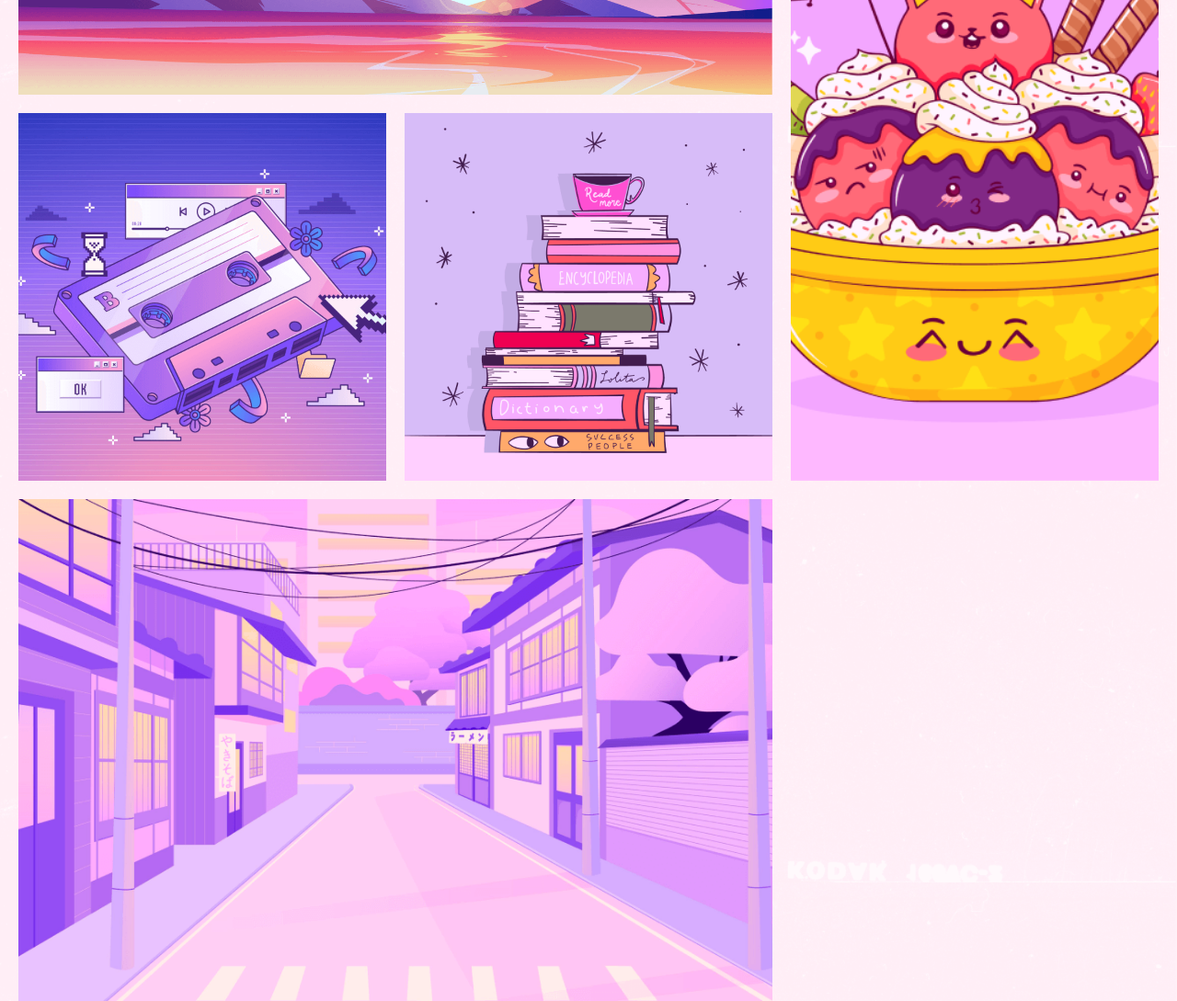
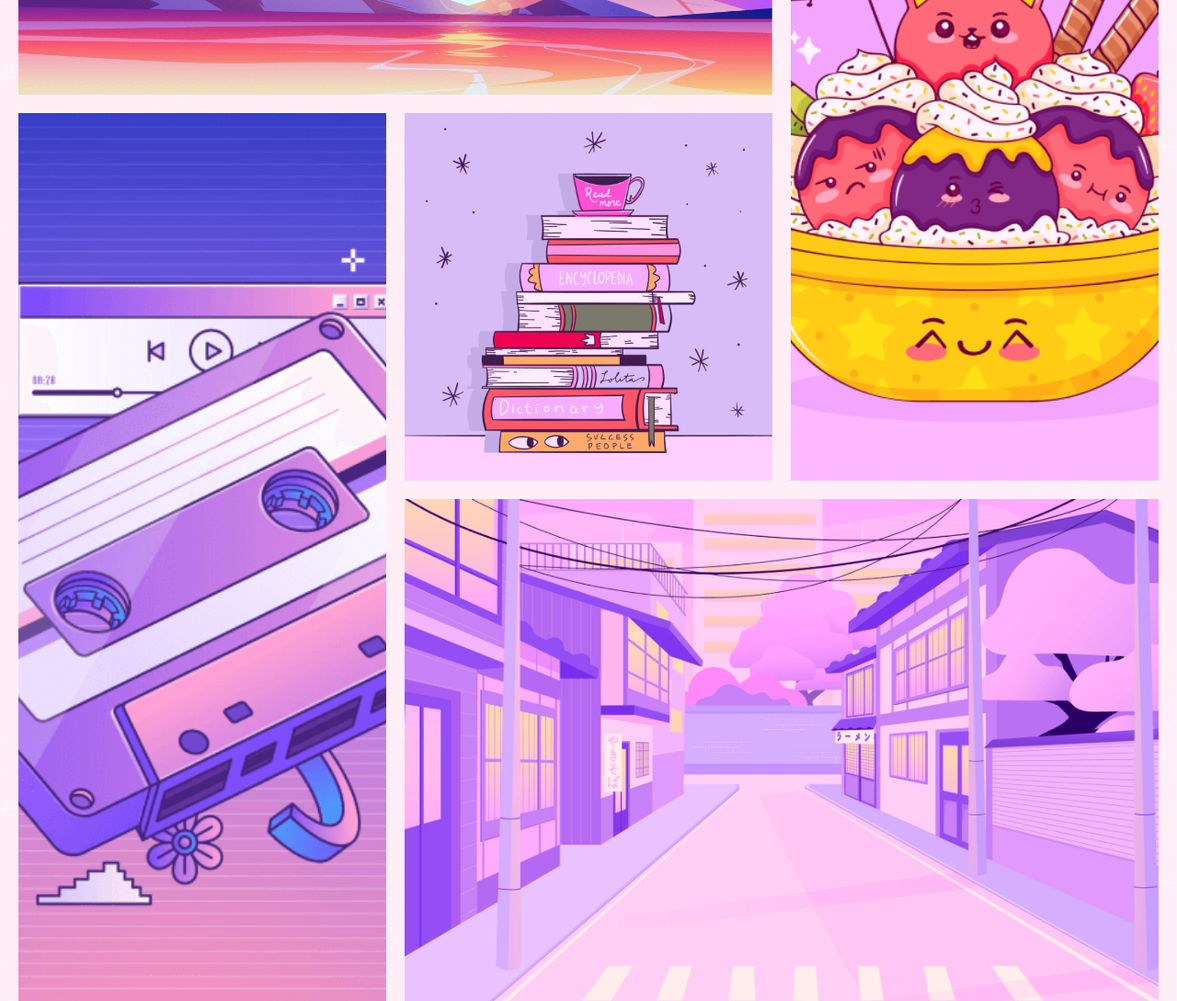
Before and after one commit to Maria-Eliseeva/slozhno-sosredotochitsya-fd, a plain HTML site: page index.html in a window 1280 px wide. Shown: the part 3040-4129 px from the top of the page at 92% size. Drawn offline with Linux system fonts and the light colour scheme.

Commit message:
card-fix

```diff
--- a/styles/style.css
+++ b/styles/style.css
@@ -329,7 +329,6 @@
 
   .card-tape {
     grid-row: span 2;
-    grid-row-start: 2;
     height: 100%;
   }
 
```
